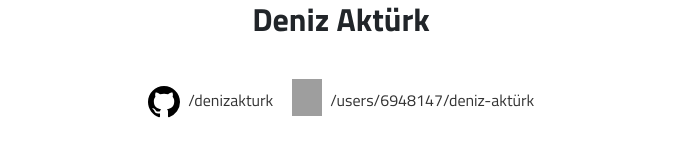
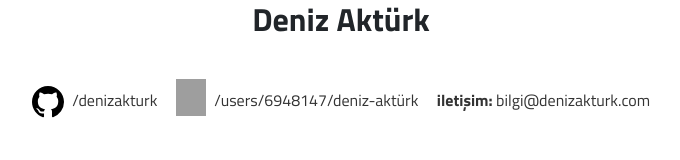
Before and after one commit to denizakturk/denizakturk.github.io, a plain HTML site: page index.html in a window 1280 px wide. Shown: the whole page, without its empty margins (299-979 px from the left). Drawn offline with nearby package versions, Linux system fonts and the light colour scheme; grey boxes are pictures that could not be loaded.

Commit message:
Added mailto

```diff
--- a/index.html
+++ b/index.html
@@ -28,10 +28,11 @@
 	    		<svg style="margin-right:5px;" height="32" class="octicon octicon-mark-github" viewBox="0 0 16 16" version="1.1" width="32" aria-hidden="true"><path fill-rule="evenodd" d="M8 0C3.58 0 0 3.58 0 8c0 3.54 2.29 6.53 5.47 7.59.4.07.55-.17.55-.38 0-.19-.01-.82-.01-1.49-2.01.37-2.53-.49-2.69-.94-.09-.23-.48-.94-.82-1.13-.28-.15-.68-.52-.01-.53.63-.01 1.08.58 1.23.82.72 1.21 1.87.87 2.33.66.07-.52.28-.87.51-1.07-1.78-.2-3.64-.89-3.64-3.95 0-.87.31-1.59.82-2.15-.08-.2-.36-1.02.08-2.12 0 0 .67-.21 2.2.82.64-.18 1.32-.27 2-.27.68 0 1.36.09 2 .27 1.53-1.04 2.2-.82 2.2-.82.44 1.1.16 1.92.08 2.12.51.56.82 1.27.82 2.15 0 3.07-1.87 3.75-3.65 3.95.29.25.54.73.54 1.48 0 1.07-.01 1.93-.01 2.2 0 .21.15.46.55.38A8.013 8.013 0 0 0 16 8c0-4.42-3.58-8-8-8z"></path></svg>
 	    		/denizakturk
 	    	</a>
-	    	<a href="https://stackoverflow.com/users/6948147/deniz-akt%C3%BCrk">
+	    	<a href="https://stackoverflow.com/users/6948147/deniz-akt%C3%BCrk" style="margin-right: 15px;">
 	    		<svg style="background:url(https://cdn.sstatic.net/Img/unified/sprites.svg?v=438582dc9e27) no-repeat 0px -8px;width:30px;height:37px; float:none; border:0; padding:0; margin: -10px 5px 0 0;"/>
 	    		<span>/users/6948147/deniz-aktürk</span>
 	    	</a>
+	    	<a href="mailto:bilgi@denizakturk.com"><b>iletişim:</b> bilgi@denizakturk.com</a>
 	    </p>
 	</footer>
 	</div>
```
